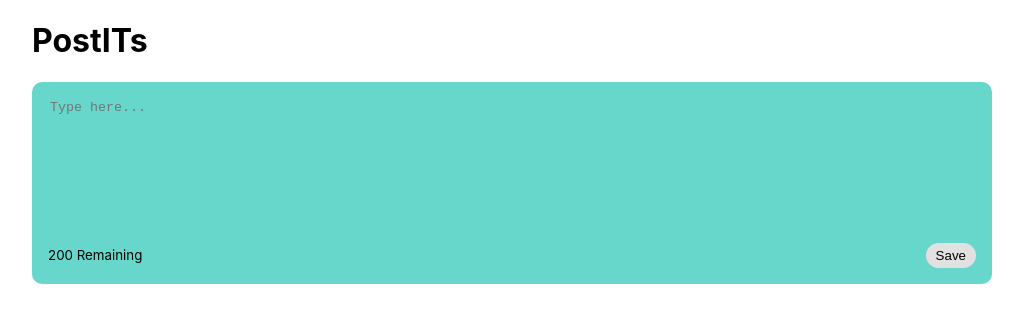
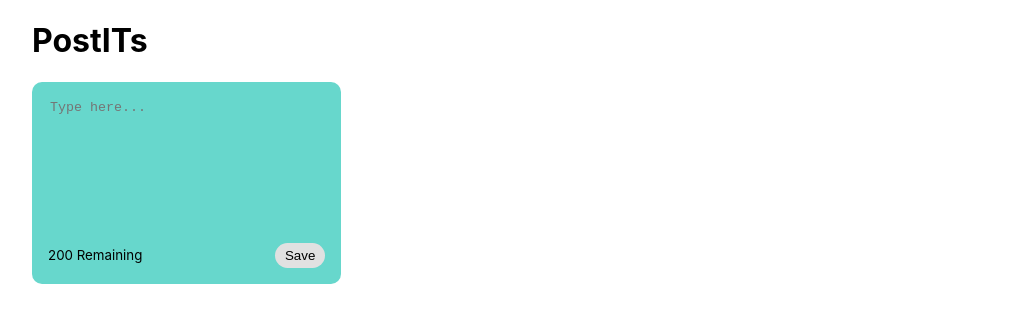
Before and after one commit to alfredoLopezpintos/aplicacion-react, a React (Create React App) app: page / in a window 1280 px wide. Shown: the top 322 px of the page, without its empty margins (128-1151 px from the left). Built offline with nearby package versions, Linux system fonts and the light colour scheme.

Commit message:
Fixes in css

```diff
--- a/src/components/PostITs/PostITs.css
+++ b/src/components/PostITs/PostITs.css
@@ -11,6 +11,14 @@
 }
 .note.new {
     background-color: #67d7cc;
+}
+.notes-list {
+	display: grid;
+	grid-gap: 1rem;
+	grid-template-columns: repeat(
+		auto-fill,
+		minmax(250px, 1fr)
+	);
 }
 
 textarea {
--- a/src/components/PostITs/index.jsx
+++ b/src/components/PostITs/index.jsx
@@ -18,10 +18,10 @@ export const PostITs = () => {
     </div>
   ));
   return (
-    <>
+    <div className="notes-list">
       {result}
       <AddPost />
-    </>
+    </div>
   );
 };
 
```
